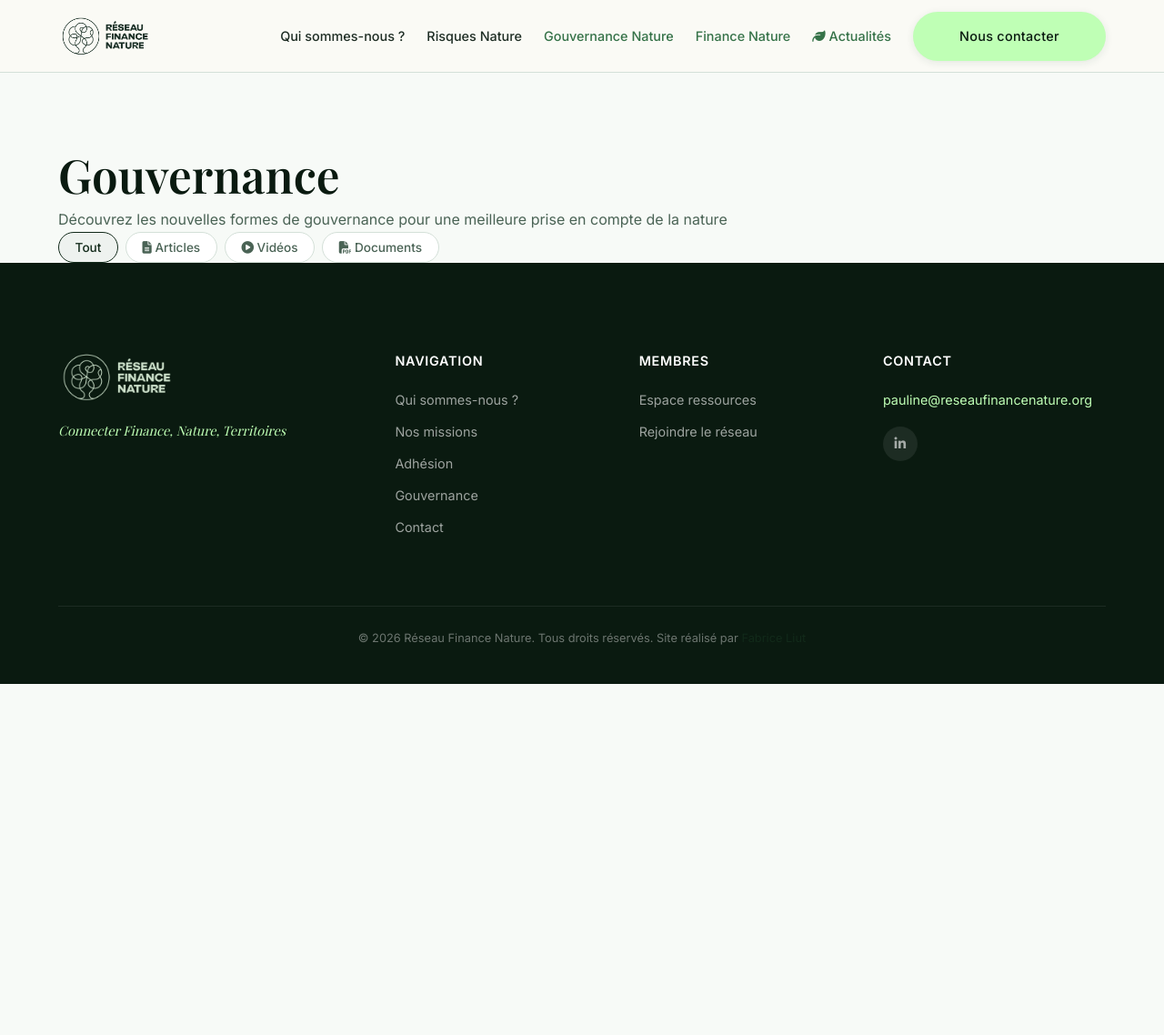
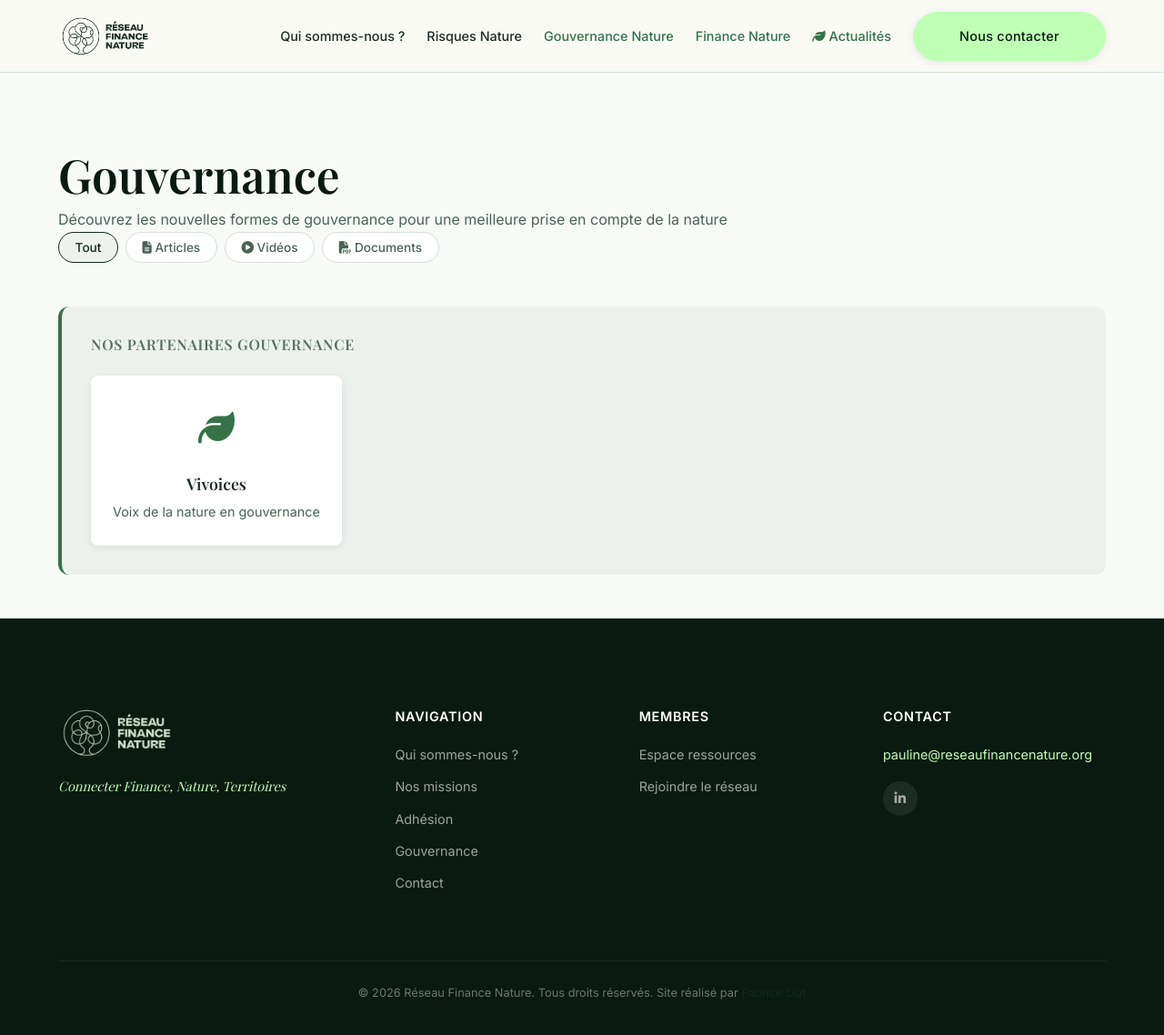
Before and after one commit to fabriceliut/reseau-finance-nature, a Jekyll site: the page built from pages/gouvernance.html, in a window 1280 px wide and 1143 px high. Shown: the top 1138 px of the window at 91% size. Built offline with Jekyll 4.4.1, drawn with Linux system fonts in a browser that asks for light colours.

Commit message:
Add Vivoices partner card to Gouvernance page

```diff
--- a/pages/gouvernance.html
+++ b/pages/gouvernance.html
@@ -20,6 +20,19 @@ permalink: /gouvernance/
         </div>
       </div>
 
+      <div class="governance-partners fade-up" style="margin: 3rem 0; padding: 2rem; background: rgba(18, 42, 26, 0.04); border-radius: 0.75rem; border-left: 4px solid var(--color-accent);">
+        <h2 style="margin-top: 0; font-size: 1rem; text-transform: uppercase; letter-spacing: 0.05em; color: var(--color-text-muted); margin-bottom: 1.5rem;">Nos partenaires gouvernance</h2>
+        <a href="https://www.vivoices.org/" target="_blank" rel="noopener noreferrer" class="partner-card fade-up" style="display: inline-block; padding: 1.5rem; background: white; border-radius: 0.5rem; text-decoration: none; transition: transform 0.2s ease, box-shadow 0.2s ease; box-shadow: 0 2px 8px rgba(0, 0, 0, 0.08);">
+          <div style="text-align: center;">
+            <div style="font-size: 2.5rem; margin-bottom: 1rem; color: var(--color-accent);">
+              <i aria-hidden="true" class="fas fa-leaf"></i>
+            </div>
+            <h3 style="margin: 0.5rem 0; font-size: 1.1rem; color: var(--color-text); font-weight: 600;">Vivoices</h3>
+            <p style="margin: 0.5rem 0 0 0; font-size: 0.9rem; color: var(--color-text-light);">Voix de la nature en gouvernance</p>
+          </div>
+        </a>
+      </div>
+
     </div>
   </div>
 </div>
```
